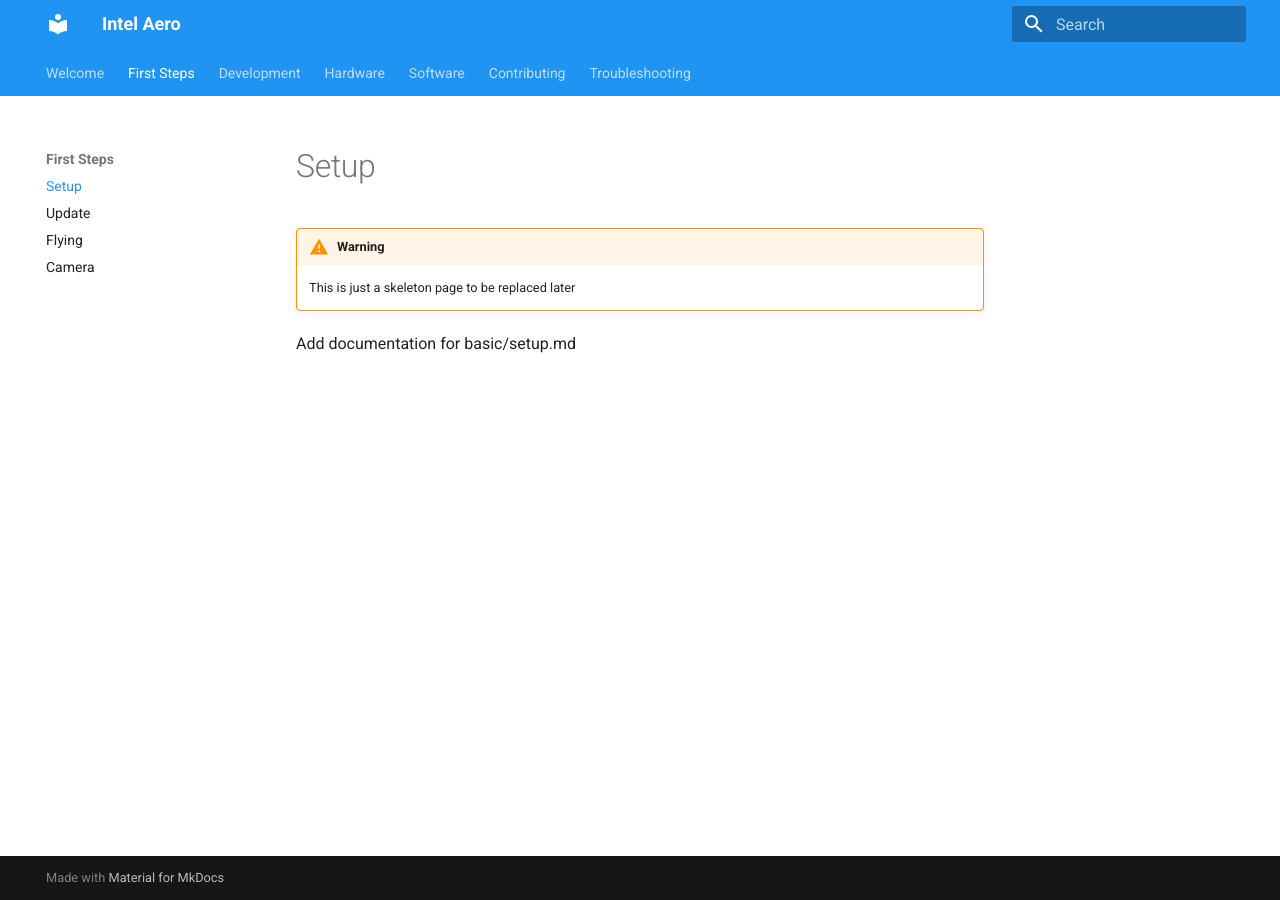
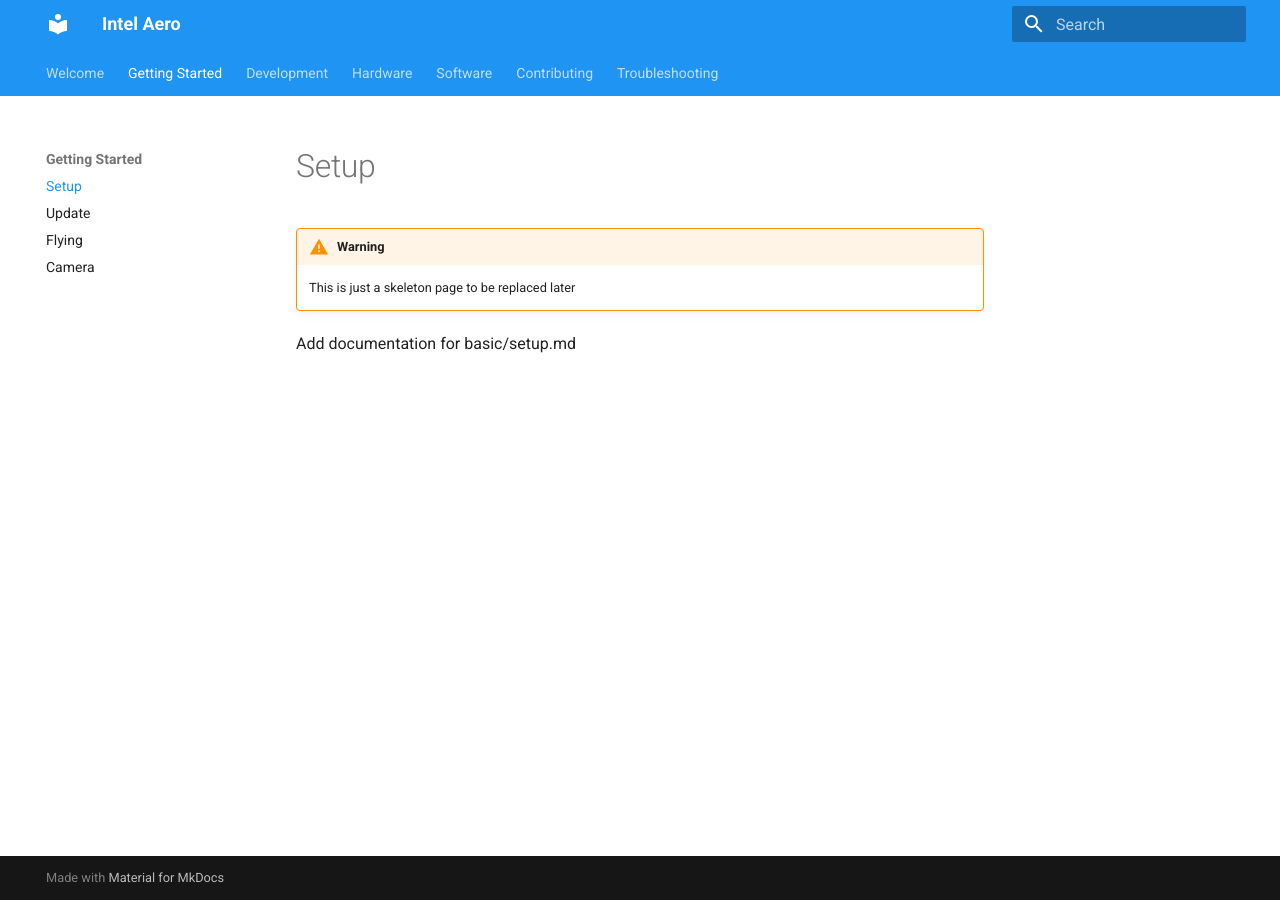
Before and after one commit to sugnanprabhu/intel-aero-docs, an MkDocs documentation site: the page built from docs/getting-started/setup.md, in a window 1280 px wide. Built offline with MkDocs 1.6.1 and Material for MkDocs 9.7.7, drawn with Linux system fonts in a browser that asks for light colours; old or Windows-style settings are respelled for this version of MkDocs.

Commit message:
Move basic/ to getting-started/
And name section accordingly.

```diff
--- a/mkdocs.yml
+++ b/mkdocs.yml
@@ -28,11 +28,11 @@
 
 pages:
 - Welcome: 'index.md'
-- First Steps:
-  - Setup: 'basic/setup.md'
-  - Update: 'basic/update.md'
-  - Flying: 'basic/flying.md'
-  - Camera: 'basic/camera.md'
+- Getting Started:
+  - Setup: 'getting-started/setup.md'
+  - Update: 'getting-started/update.md'
+  - Flying: 'getting-started/flying.md'
+  - Camera: 'getting-started/camera.md'
 - Development:
   - Intro: 'dev/dev.md'
   - Flight Stacks: 'dev/flight-stacks.md'
```
Also changed, not shown: docs/getting-started/camera.md (renamed from docs/basic/camera.md), docs/getting-started/flying.md (renamed from docs/basic/flying.md), docs/getting-started/info.md (renamed from docs/basic/info.md), docs/getting-started/setup.md (renamed from docs/basic/setup.md), docs/getting-started/update.md (renamed from docs/basic/update.md).
